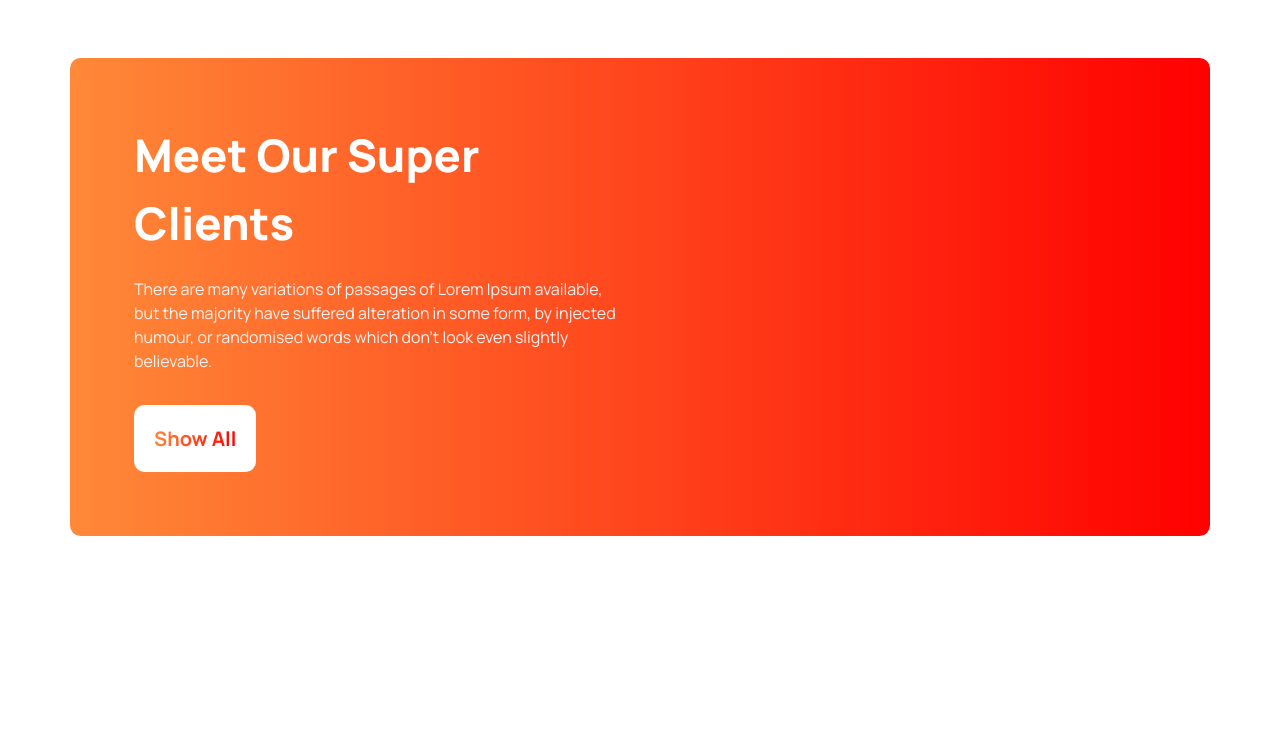
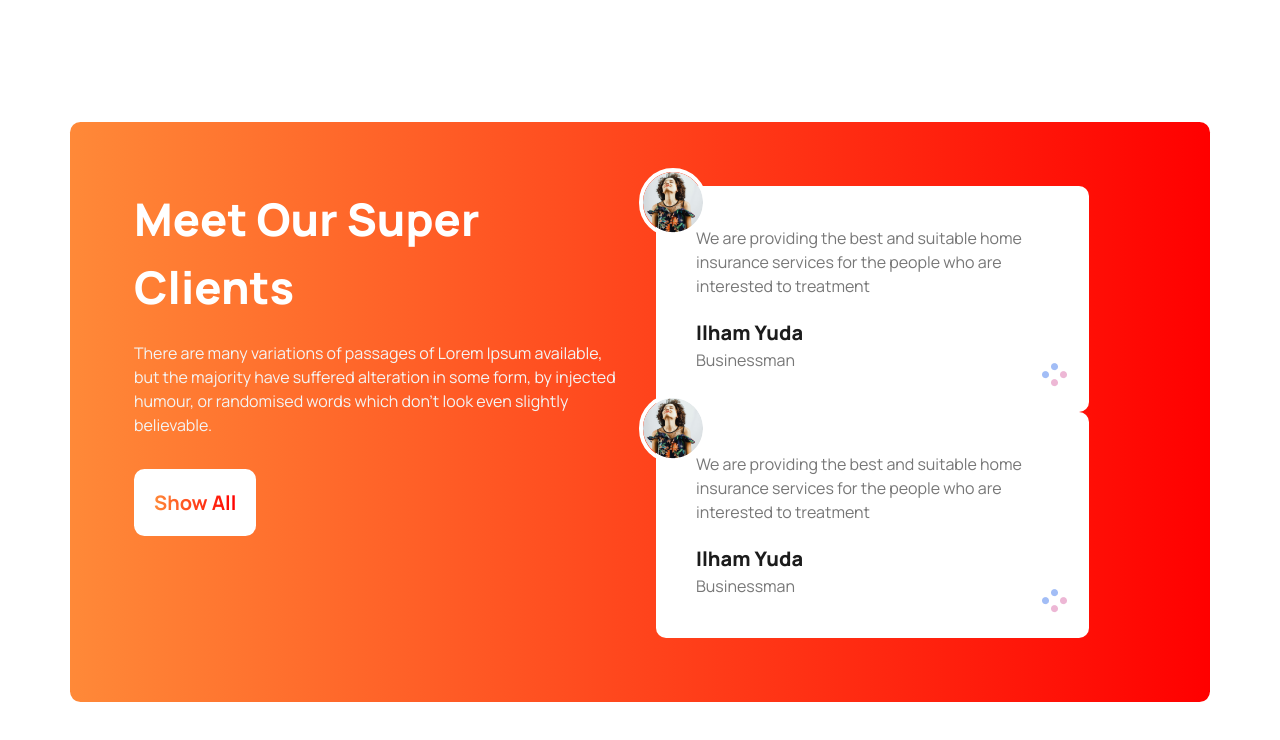
Before and after one commit to ratul-sardar/Tea-House-Project, a website: page index.html in a window 1280 px wide. Shown: the part 1999-2739 px from the top of the page. Before the commit the page ends 2535 px from the top, so only its background shows below. Drawn offline with Linux system fonts and the light colour scheme.

Commit message:
still working on the reviews

```diff
--- a/index.html
+++ b/index.html
@@ -154,7 +154,7 @@
       </section>
 
       <section
-        class="contain p-5 sm:p-10 lg:p-16 grid gap-8 lg:grid-cols-2 rounded-[0.65rem] bg-brand-gradient"
+        class="contain my-10 md:my-16 p-5 sm:p-10 lg:p-16 grid gap-8 lg:grid-cols-2 rounded-[0.65rem] bg-brand-gradient"
         id="testimonials"
       >
         <div class="">
@@ -174,6 +174,48 @@
             ></a
           >
         </div>
+        <div class="">
+          <div
+            class="review max-w-108.25 bg-white rounded-[10px] p-5 md:p-10 relative"
+          >
+            <p class="mb-5">
+              We are providing the best and suitable home insurance services for
+              the people who are interested to treatment
+            </p>
+            <h4 class="">Ilham Yuda</h4>
+            <p class="">Businessman</p>
+            <img
+              src="./images/client.png"
+              alt="picture of the client"
+              class="absolute -top-[8%] -left-[4%] rounded-full border-white border-4"
+            />
+            <img
+              src="./images/circles.png"
+              alt=""
+              class="absolute bottom-[11%] right-[5%]"
+            />
+          </div>
+          <div
+            class="review max-w-108.25 bg-white rounded-[10px] p-5 md:p-10 relative"
+          >
+            <p class="mb-5">
+              We are providing the best and suitable home insurance services for
+              the people who are interested to treatment
+            </p>
+            <h4 class="">Ilham Yuda</h4>
+            <p class="">Businessman</p>
+            <img
+              src="./images/client.png"
+              alt="picture of the client"
+              class="absolute -top-[8%] -left-[4%] rounded-full border-white border-4"
+            />
+            <img
+              src="./images/circles.png"
+              alt=""
+              class="absolute bottom-[11%] right-[5%]"
+            />
+          </div>
+        </div>
       </section>
     </main>
   </body>
```
Also changed, not shown: style/output.css.
